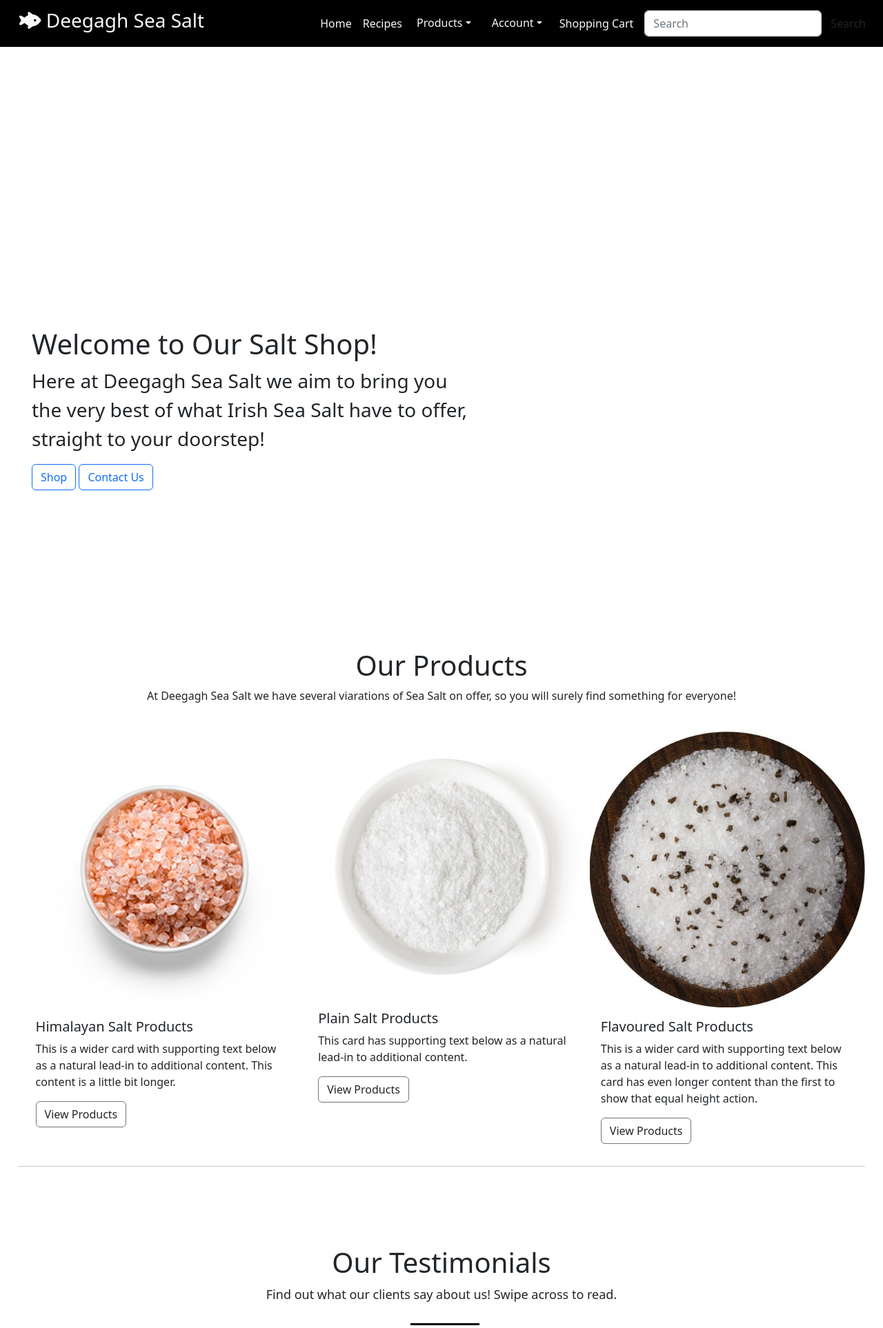
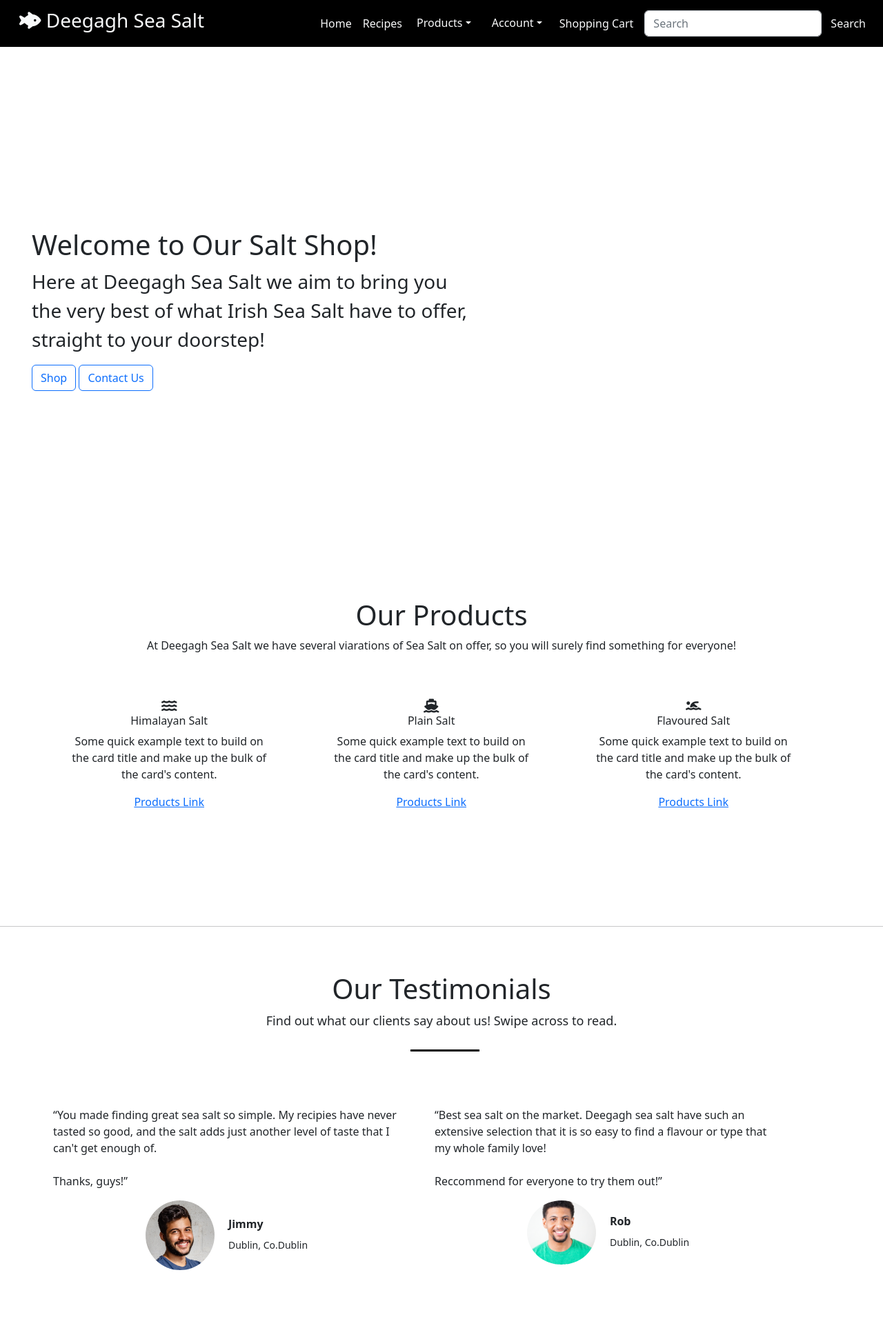
Before and after one commit to MeganNyhan/CI_PP5_SALT, a Django app: page / in a window 1280 px wide. Shown: the top 1926 px of the page at 69% size. Run offline with Django 3.2, Linux system fonts and the light colour scheme; some libraries are stand-ins or nearby versions.

Commit message:
make changes to product list

```diff
--- a/home/templates/home/index.html
+++ b/home/templates/home/index.html
@@ -6,12 +6,6 @@
   <div class="card text-black" style="border:none;">
     <img src="{% static '/img/white.jpeg' %}" class="card-img " alt="..." style="width:100%; height:800px;">
     <div class="card-img-overlay">
-      <br/>
-      <br/>
-      <br/>
-      <br/>
-      <br/>
-      <br/>
     <div class="text">
       <h1 class="fs-1 text-dark">
         Welcome to Our Salt Shop!
@@ -26,42 +20,50 @@
   </div>
   </div>
   </div>
-  <br/><br/>
 <!-- Products Section -->
-  <div class="products">
     <h1 class="text-center fw-light text-dark"> Our Products</h1>
     <p class="text-center fw-light text-dark"> At Deegagh Sea Salt we have several viarations of Sea Salt on offer, so you will surely find something for everyone!</p>
     <br/>
 <!-- Product Card -->
-<div class="card-group">
-  <div class="card border-0">
-    <img class="card-img-top" src="{% static '/img/him-salt.jpeg' %}" alt="Card image cap">
-    <div class="card-body">
-      <h5 class="card-title">Himalayan Salt Products</h5>
-      <p class="card-text">This is a wider card with supporting text below as a natural lead-in to additional content. This content is a little bit longer.</p>
-      <button type="button" class="btn btn-outline-secondary text-dark">View Products</button>
+<br>
+<div class="products text-center">
+<div class="container">
+  <div class="row">
+    <div class="col">
+      <div style="width: 18rem;">
+        <div class="card-body">
+          <h5 class="card-title text-center"><i class="fa-solid fa-water"></i></h5>
+          <h6 class="card-subtitle mb-2 text-center">Himalayan Salt</h6>
+          <p class="card-text text-center">Some quick example text to build on the card title and make up the bulk of the card's content.</p>
+          <a href="{% url 'store' %}" class="card-link">Products Link</a>
+        </div>
+      </div>
     </div>
-  </div>
-  <div class="card border-0">
-    <img class="card-img-top" src="{% static '/img/plain-salt.jpeg' %}" alt="Card image cap">
-    <div class="card-body">
-      <h5 class="card-title">Plain Salt Products</h5>
-      <p class="card-text">This card has supporting text below as a natural lead-in to additional content.</p>
-      <button type="button" class="btn btn-outline-secondary text-dark">View Products</button>
+    <div class="col">
+      <div style="width: 18rem;">
+        <div class="card-body">
+          <h5 class="card-title text-center"><i class="fa-solid fa-ship"></i></h5>
+          <h6 class="card-subtitle mb-2 text-center">Plain Salt</h6>
+          <p class="card-text text-center">Some quick example text to build on the card title and make up the bulk of the card's content.</p>
+          <a href="{% url 'store' %}" class="card-link">Products Link</a>
+        </div>
+      </div>
     </div>
-  </div>
-  <div class="card border-0">
-    <img class="card-img-top" src="{% static '/img/flav-salt.jpeg' %}" alt="Card image cap">
-    <div class="card-body">
-      <h5 class="card-title">Flavoured Salt Products</h5>
-      <p class="card-text">This is a wider card with supporting text below as a natural lead-in to additional content. This card has even longer content than the first to show that equal height action.</p>
-      <button type="button" class="btn btn-outline-secondary text-dark">View Products</button>
+    <div class="col">
+      <div style="width: 18rem;">
+        <div class="card-body">
+          <h5 class="card-title text-center"><i class="fa-solid fa-person-swimming"></i></h5>
+          <h6 class="card-subtitle mb-2 text-center">Flavoured Salt</h6>
+          <p class="card-text text-center">Some quick example text to build on the card title and make up the bulk of the card's content.</p>
+          <a href="{% url 'store' %}" class="card-link">Products Link</a>
+        </div>
+      </div>
     </div>
   </div>
 </div>
+<br>
+</div>
 <hr>
-<br/>
-</div>
 <!-- Testimonials -->
     <section class="testimonial-area">
       <div class="container">
@@ -120,13 +122,12 @@
         </div>
       </div>
     </section>
-<br><br>
 <hr>
 <!-- End of Testimonials -->
 <!-- About Us -->
 <br/><br/><br/>
 <h1 class="text-center fw-light"> Who We Are</h1>
-    <p class="text-center fw-light"> At Deegagh Sea Salt we have several viarations of Sea Salt on offer, so you will surely find something for everyone!</p>
+    <p class="text-center fw-light"> Deegagh Sea Salt is a Granfather and Grandson company that came from our joint love of the sea and fishing.</p>
     <div class="container">
       <div class="row">
         <div class="col">
--- a/news/templates/post-detail.html
+++ b/news/templates/post-detail.html
@@ -26,8 +26,11 @@
         </div>
       </div>
       <div class="col">
+        <br>
+        <br>
+        <br>
         <!-- Post Featured Image -->
-        <img src="{{ post.featured_image.url }}" alt="Article Featured Image">
+        <img src="{{ post.featured_image.url }}" class="d-block w-100 h-60" alt="Article Featured Image">
       </div>
     </div>
 </div>
--- /dev/null
+++ b/static/js/cart.js
@@ -0,0 +1 @@
+console.log('Hello World!')
--- a/static/style.css
+++ b/static/style.css
@@ -4,7 +4,8 @@ body{
 
 /* Product Section */
 .products{
-    padding:2%;
+    padding-left:3%;
+    padding-bottom:10%;
 }
 
 /* Card */
--- a/templates/base.html
+++ b/templates/base.html
@@ -47,7 +47,7 @@
         <a class="navbar-brand" href="{% url 'home' %}">
           <h3 class="text-light"><i class="fa-solid fa-fish-fins"></i>  Deegagh Sea Salt</h3></a>
         <button class="navbar-toggler" type="button" data-bs-toggle="collapse" data-bs-target="#navbarSupportedContent" aria-controls="navbarSupportedContent" aria-expanded="false" aria-label="Toggle navigation">
-          <span class="navbar-toggler-icon"></span>
+          <span class="navbar-toggler-icon-light"></span>
         </button>
         <div class="collapse navbar-collapse" id="navbarSupportedContent">
           <ul class="navbar-nav me-auto mb-2 mb-lg-0">
@@ -100,7 +100,7 @@
           </ul>
           <form class="d-flex" role="search">
             <input class="form-control me-2" type="search" placeholder="Search" aria-label="Search">
-            <button class="btn">Search</button>
+            <button class="btn text-light">Search</button>
           </form>
         </div>
       </div>
@@ -172,5 +172,6 @@ Footer Copied from MDBootstrap (link in readme) -->
   <!-- Copyright -->
 </footer>
 <!-- Footer -->
+<script type="text/javascript" src="{% static 'js/cart.js' %}"></script>
   </body>
 </html>
```
Also changed, not shown: static/img/brownies.jpg (added).
